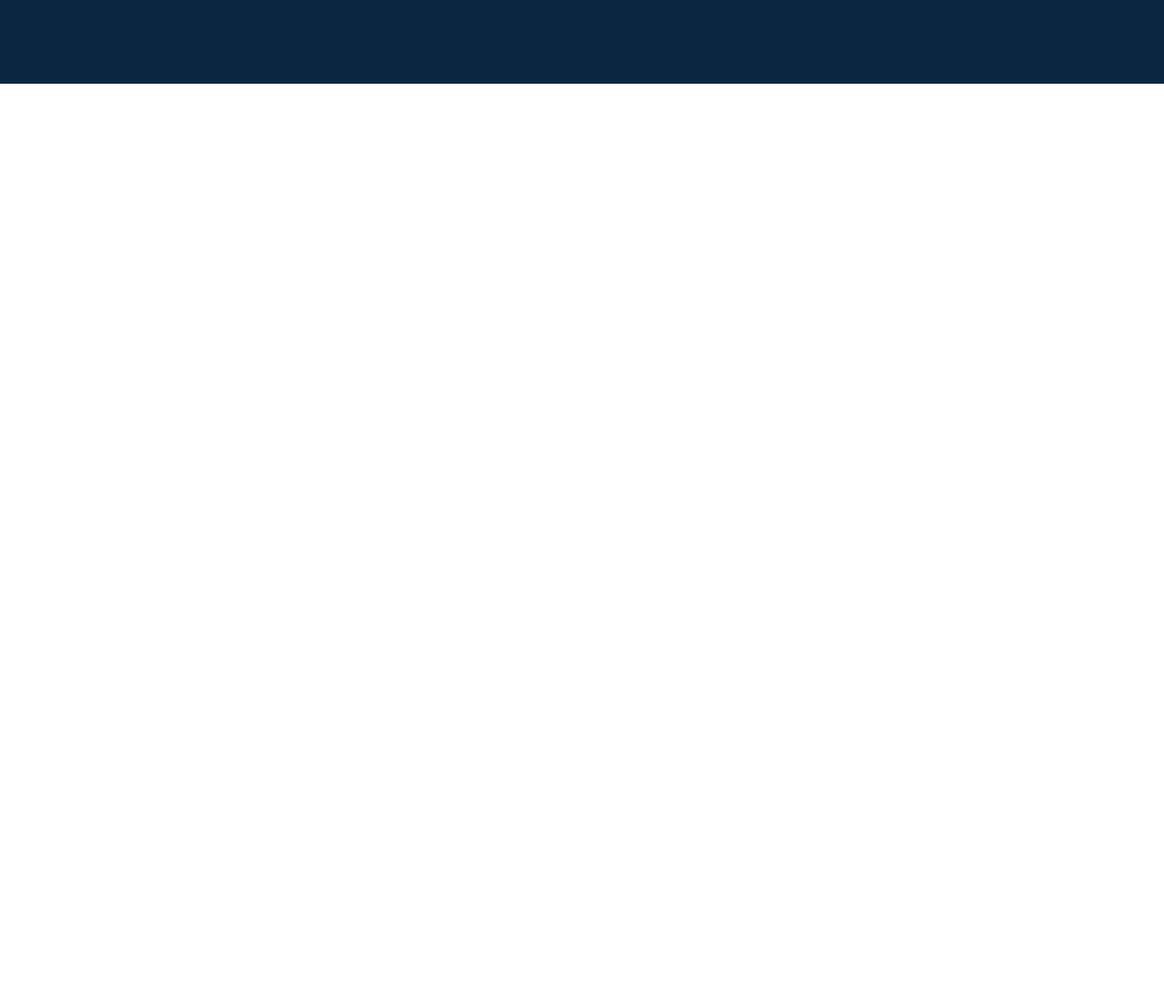
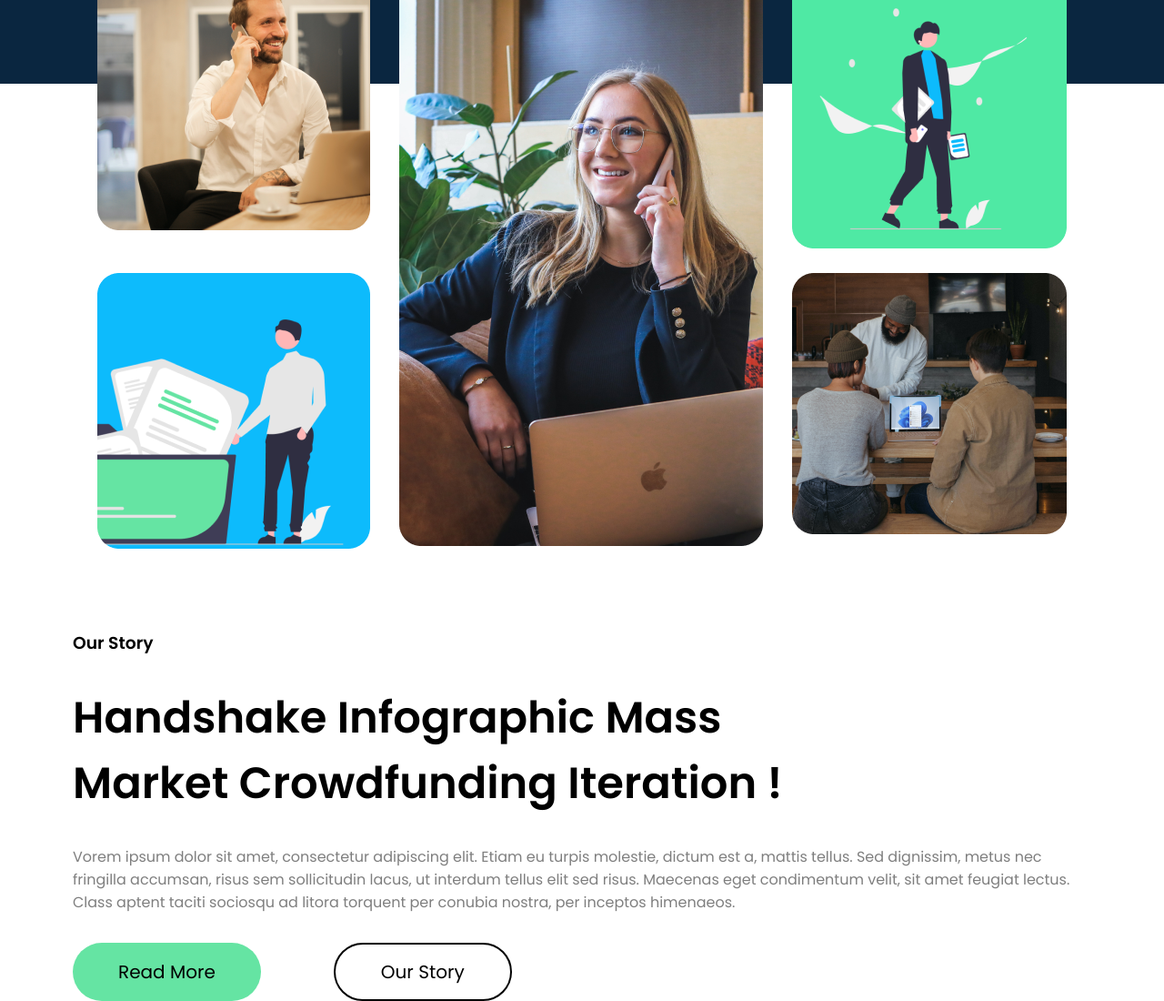
Before and after one commit to MIDNayanajith/Test_Website, a plain HTML site: page index.html in a window 1280 px wide. Shown: the part 582-1682 px from the top of the page at 91% size. Before the commit the page ends 800 px from the top, so only its background shows below. Drawn offline with Linux system fonts and the light colour scheme.

Commit message:
images and story

```diff
--- a/index.html
+++ b/index.html
@@ -36,7 +36,35 @@
     </section>
 
     <!-- hero images -->
+
+    <section class="hero_images">
+
+        <div class ="grid_items">
+
+           <img src ="assets/hero-image (4).png" alt ="hero image"/>
+           <img src ="assets/hero-image (1).png" alt ="hero image"/>
+           <img src ="assets/hero-image (5).png" alt ="hero image"/>
+           <img src ="assets/hero-image (2).png" alt ="hero image"/>
+           <img src ="assets/hero-image (3).png" alt ="hero image"/>
+        </div>
+    </section>
+
     <!-- our story -->
+
+    <section class ="our_story">
+
+        <h3>Our Story</h3>
+        <h1>Handshake Infographic Mass<br> Market Crowdfunding Iteration !</h1>
+
+        <p>Vorem ipsum dolor sit amet, consectetur adipiscing elit. Etiam eu turpis molestie, dictum est a, mattis tellus. Sed dignissim, metus nec fringilla accumsan, risus sem
+            sollicitudin lacus, ut interdum tellus elit sed risus. Maecenas eget condimentum velit, sit amet feugiat lectus. Class aptent taciti sociosqu ad litora torquent per conubia nostra, per inceptos himenaeos.
+
+        </p>
+     <div class ="button_set">
+        <button>Read More</button>
+        <button class ="button2">Our Story</button>
+     </div>
+    </section>
     <!-- our numbers -->
     <!-- our team -->
     <!-- our team images -->
--- a/styles.css
+++ b/styles.css
@@ -69,3 +69,65 @@ h1{
 p{
     opacity: 0.5;
 }
+
+/* hero - images */
+
+.grid_items{
+
+    display: grid;
+    grid-template-columns: 1fr 1fr 1fr;
+    grid-template-rows: 300px 300px;
+    gap: 2rem;
+    position: absolute;
+    top: 550px;
+    width: 50%;
+    justify-content: center;
+
+}
+
+.grid_items> :nth-child(2){
+
+    grid-row: span 2;
+}
+
+.hero_images{
+
+    display: flex;
+    justify-content: center;
+
+}
+
+/* our_story */
+
+.our_story{
+
+    display: flex;
+    flex-direction: column;
+    margin-top: 600px;
+    padding: 0 5rem;
+    gap: 2rem; */
+}
+
+.button_set{
+
+    display: flex;
+    flex-direction: row;
+    gap: 5rem;
+
+}
+
+button{
+
+    padding: 15px 50px;
+    border-radius: 100px;
+    border: none;
+    background-color: #65e4a3;
+    font-size: 20px;
+
+}
+
+.button2{
+
+    background-color: #fff;
+    border: 2px solid black ;
+}
```
